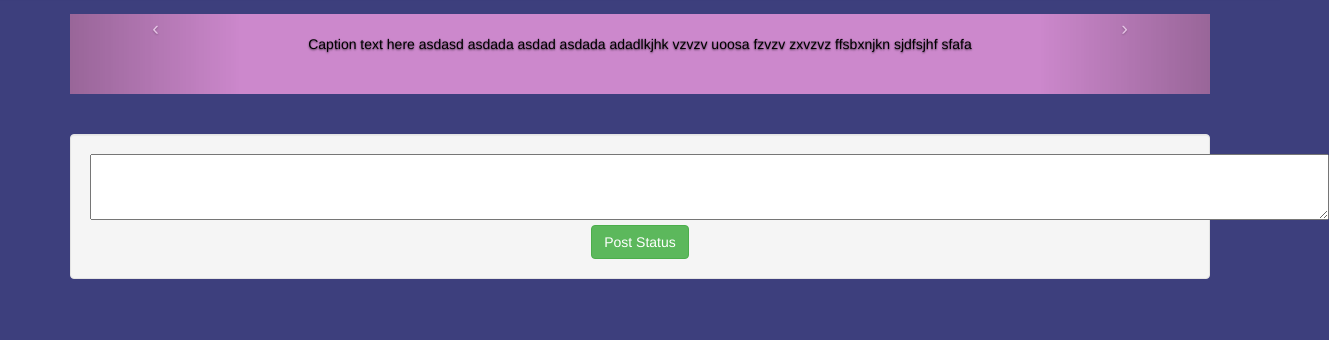
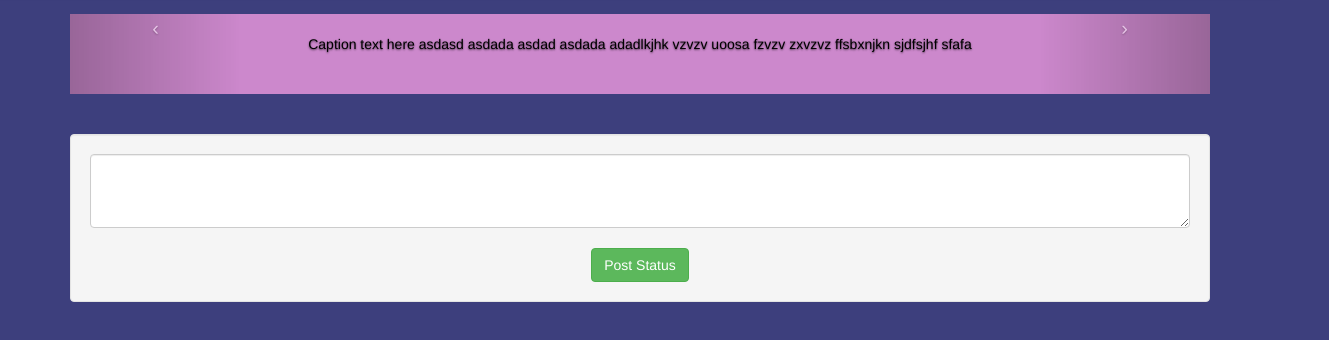
Before and after one commit to abhidrock/connection-profilehunter, a website: page post.html in a window 1280 px wide. Shown: the part 58-398 px from the top of the page, 1329 px wide, since content can reach past the window. Drawn offline with Linux system fonts and the light colour scheme; no server answers.

Commit message:
textarea

```diff
--- a/post.html
+++ b/post.html
@@ -73,7 +73,7 @@
     <div class="col-sm-12 animate-enter">
         <div class="well slideanim slide">
             <form>
-                <textarea name="status" ng-model="post.requirement" rows="3" cols="150"></textarea>
+                <textarea class="form-control" name="status" ng-model="post.requirement" rows="3"></textarea>
                 <br>
                 <!--<input type="hidden" ng-model="post.datetime" value="{{dateTime}}">-->
                 <button type="button" class="btn btn-success" ng-click="sendRequirement()">
@@ -84,19 +84,6 @@
     </div>
     <div class="col-sm-12">
         <div class="well slideanim slide" ng-repeat="post in posts | orderBy : '-datetime'">
-           <!-- <table class="">
-                <tr>
-                    <td>
-                        <img src="images/default_profile.jpg" class="img-circle" width="50" height="50" alt="Profile" />
-                    </td>
-                    <td> Date : </td>
-                    <td><span><strong>{{post.datetime}}</strong></span></td>
-                    <td> Message : </td>
-                    <td>
-                        <span><strong>{{post.requirement}}</strong></span>
-                    </td>
-                </tr>
-            </table>-->
              <div class="list-inline">
                 <p> <img src="images/default_profile.jpg" class="img-circle" width="50" height="50" alt="Profile" /></p>
                 <p>Date :
```
Also changed, not shown: expert.htm (+1 -1 lines).
